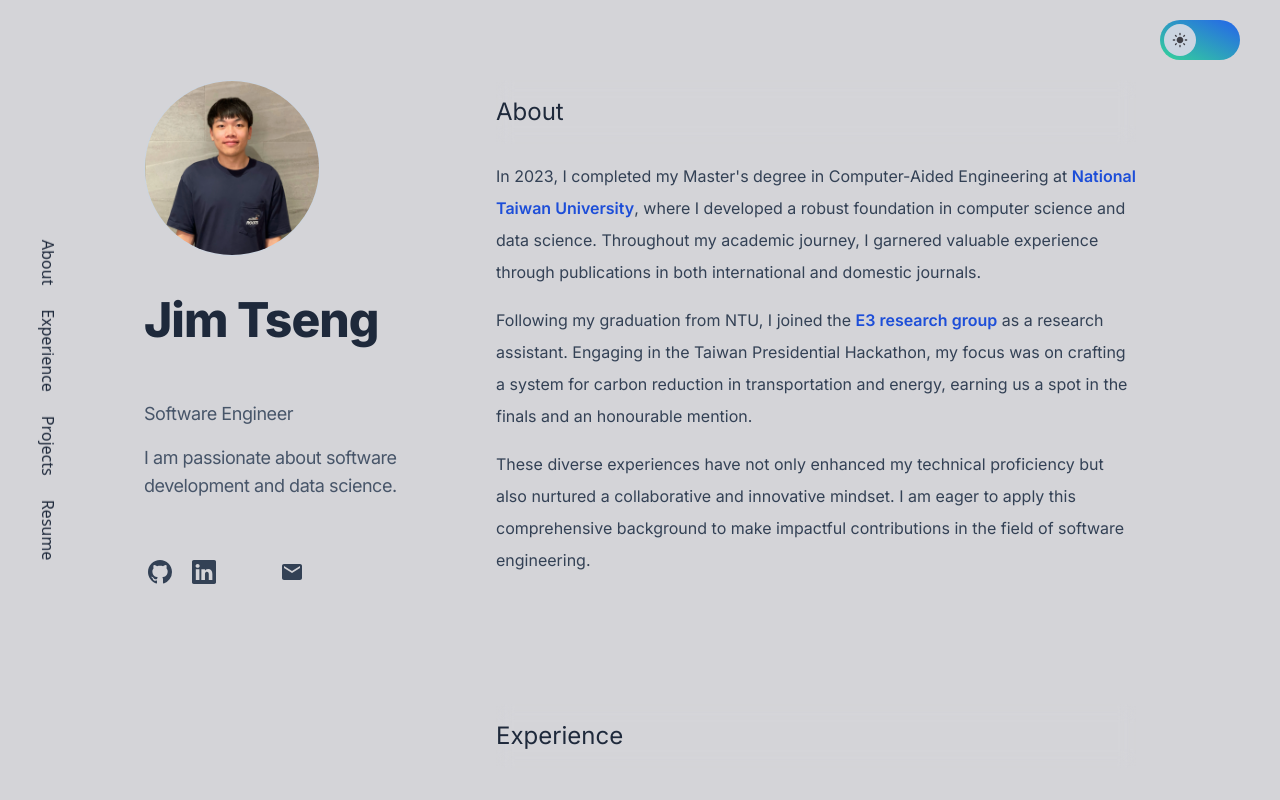
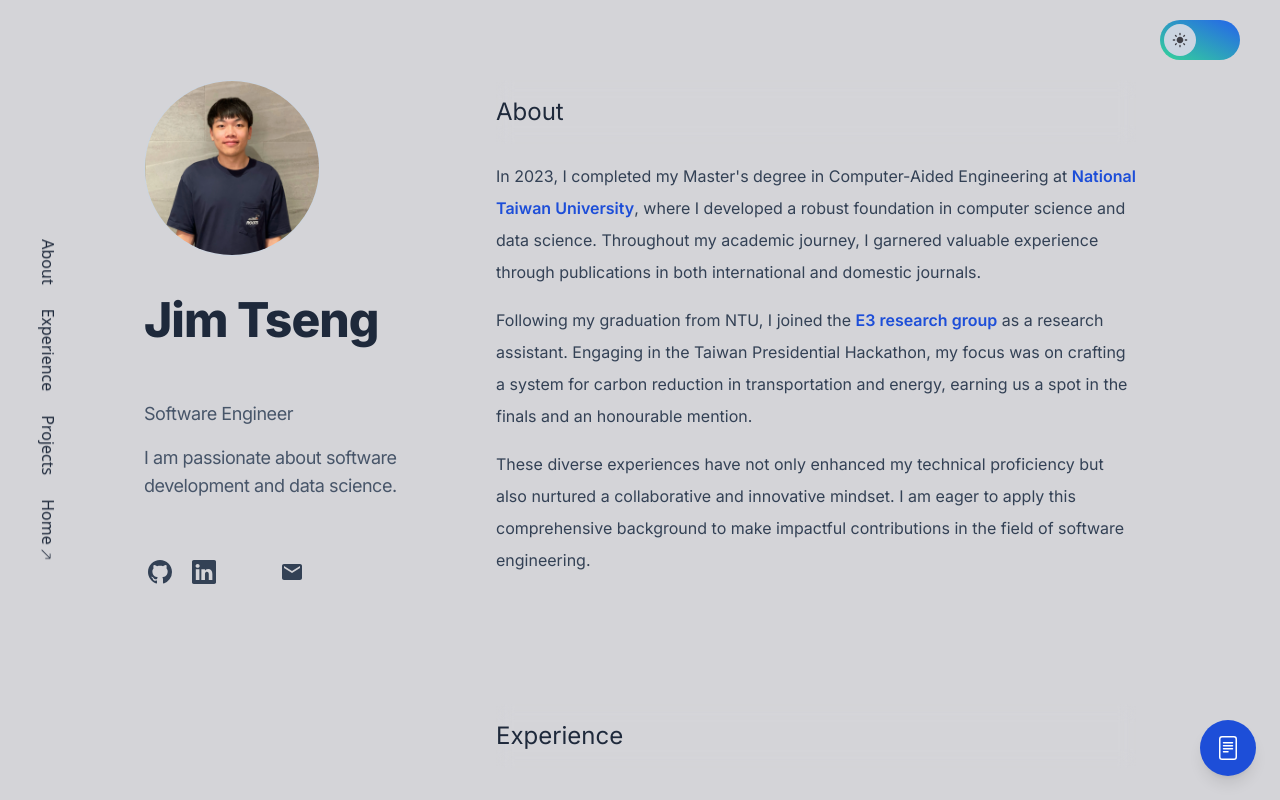
Before and after one commit to wctseng99/wctseng99.github.io, a React (Vite) app: page /portfolio in a window 1280 px wide. Shown: the top 800 px of the page. Built offline with nearby package versions, Linux system fonts and the light colour scheme; some icons are missing.

Commit message:
chore: update layout

```diff
--- a/src/Components/Portfolio/Portfolio.jsx
+++ b/src/Components/Portfolio/Portfolio.jsx
@@ -7,6 +7,7 @@ import Experience from "../Experience/Experience";
 import Project from "../Project/Project";
 import Footer from "../Footer/Footer";
 import ThemeSwitcher from "../ThemeSwitcher/ThemeSwitcher";
+import { BsArrowUpRight, BsFileText } from "react-icons/bs";
 
 const Portfolio = () => {
   return (
@@ -21,10 +22,10 @@ const Portfolio = () => {
               duration={500}
               isDynamic={true}
               offset={-50}
-              className="group cursor-pointer hover:text-blue-700 hover:dark:text-slate-200"
+              className="group cursor-pointer hover:text-blue-700 hover:dark:text-slate-200 flex"
               activeClass="text-blue-700 dark:text-cyan-300 nav-active"
             >
-              <span className="transform -rotate-90">About</span>
+              <span>About</span>
             </Link>
           </li>
           <li>
@@ -35,10 +36,10 @@ const Portfolio = () => {
               duration={200}
               isDynamic={true}
               offset={-50}
-              className="group cursor-pointer hover:text-blue-700 hover:dark:text-slate-200"
+              className="group cursor-pointer hover:text-blue-700 hover:dark:text-slate-200 flex"
               activeClass="text-blue-700 dark:text-cyan-300 nav-active"
             >
-              <span className="transform -rotate-90">Experience</span>
+              <span>Experience</span>
             </Link>
           </li>
           <li>
@@ -49,20 +50,19 @@ const Portfolio = () => {
               duration={500}
               isDynamic={true}
               offset={-50}
-              className="group cursor-pointer hover:text-blue-700 hover:dark:text-slate-200"
+              className="group cursor-pointer hover:text-blue-700 hover:dark:text-slate-200 flex"
               activeClass="text-blue-700 dark:text-cyan-300 nav-active"
             >
-              <span className="transform -rotate-90">Projects</span>
+              <span>Projects</span>
             </Link>
           </li>
           <li>
             <a
-              href="/resume.pdf"
-              target="_blank"
-              rel="noopener noreferrer"
-              className="cursor-pointer hover:text-blue-700 hover:dark:text-slate-200"
+              href="/"
+              className="cursor-pointer hover:text-blue-700 hover:dark:text-slate-200 flex group"
             >
-              <span className="transform -rotate-90">Resume</span>
+              <span className="">Home</span>
+              <BsArrowUpRight className="mt-2 ml-1 text-xs shrink-0 transition-transform duration-100 ease-in-out group-hover:-translate-y-1" />
             </a>
           </li>
         </ul>
@@ -104,6 +104,16 @@ const Portfolio = () => {
           </div>
         </div>
       </div>
+
+      <a
+        href="/resume.pdf"
+        target="_blank"
+        rel="noopener noreferrer"
+        className="fixed bottom-6 right-6 bg-blue-700 text-white p-4 rounded-full shadow-lg hover:bg-blue-500 transition-colors duration-200 ease-in-out"
+        aria-label="Resume"
+      >
+        <BsFileText className="text-2xl" />
+      </a>
     </>
   );
 };
--- a/tailwind.config.js
+++ b/tailwind.config.js
@@ -9,8 +9,6 @@ export default {
     extend: {
       fontFamily: {
         inter: ['Inter', 'sans-serif'],
-        roboto: ['Roboto', 'sans-serif'],
-        dm: ['DM Serif Display', 'serif'],
       },
     },
   },
```
